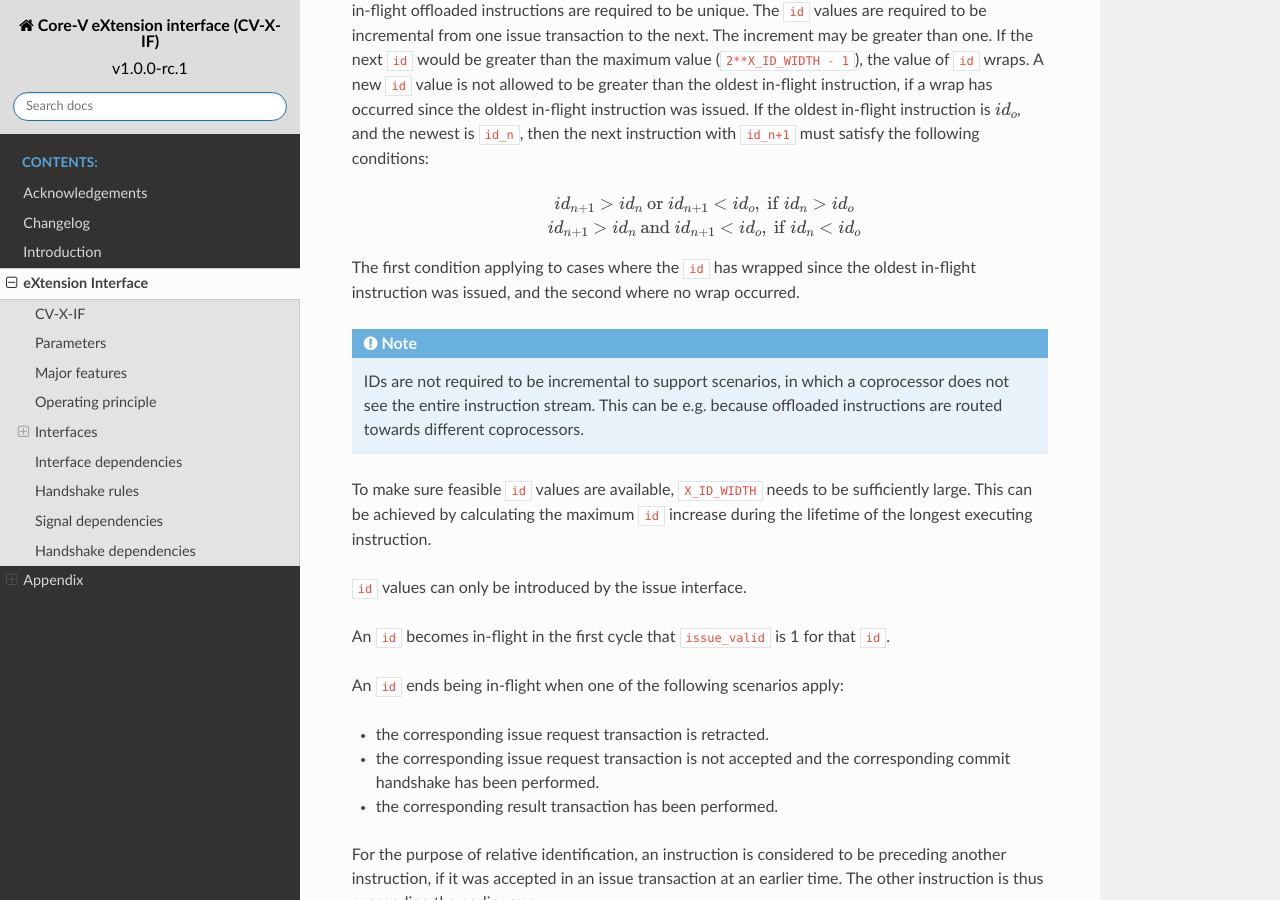
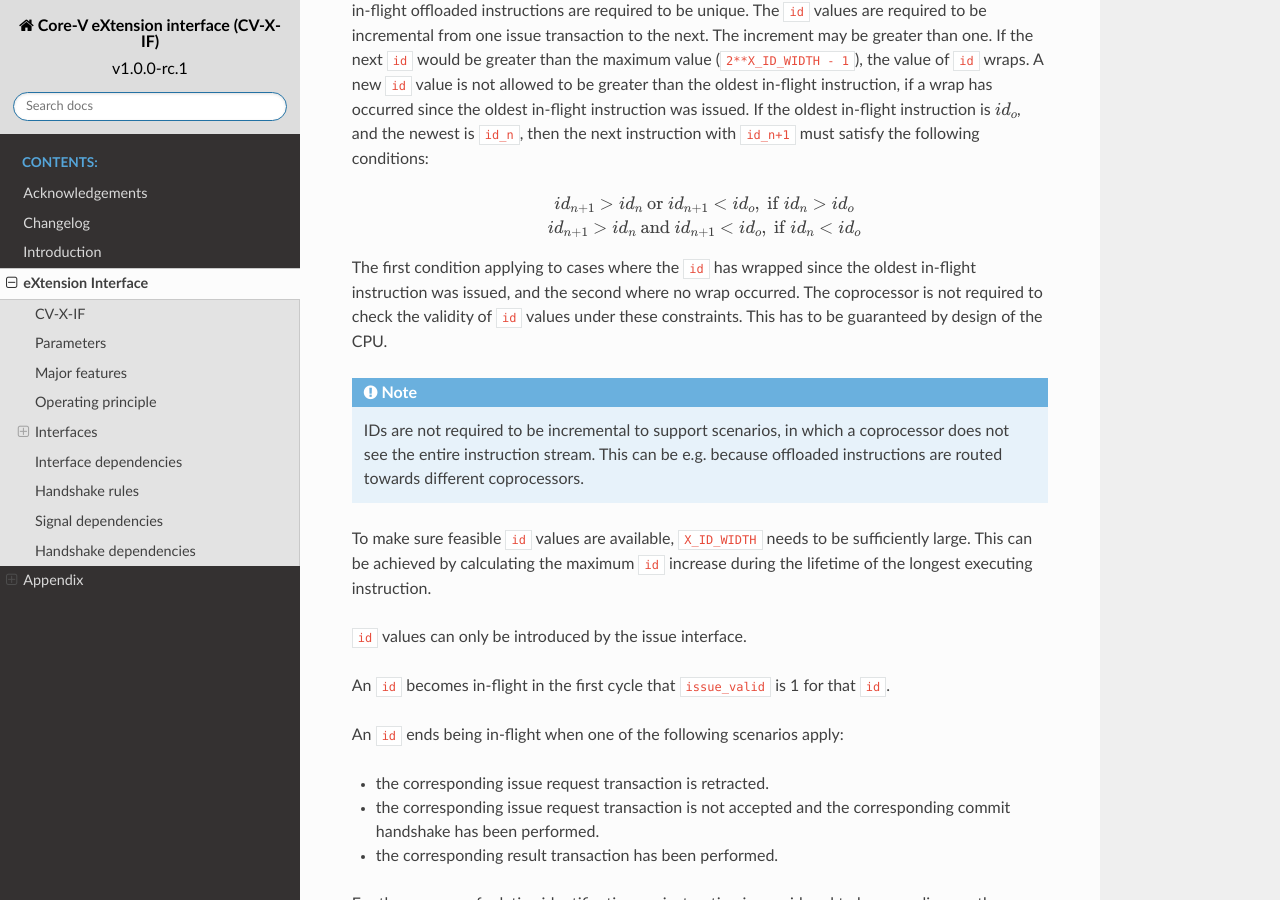
Before and after one commit to openhwgroup/core-v-xif, a Sphinx documentation site: the page built from docs/source/x_ext.rst, in a window 1280 px wide and 900 px high, scrolled down 4994 px. Built offline with Sphinx 7.4.7 and the Read the Docs theme 2.0.0, drawn with Linux system fonts in a browser that asks for light colours.

Commit message:
Clarifying that the coprocessor has no obligation to verify ID values

```diff
--- a/docs/source/x_ext.rst
+++ b/docs/source/x_ext.rst
@@ -266,7 +266,8 @@ If the oldest in-flight instruction is :math:`id_o`, and the newest is ``id_n``,
   \end{gather}
 
 The first condition applying to cases where the ``id`` has wrapped since the oldest in-flight instruction was issued, and the second where no wrap occurred.
-
+The |coprocessor| is not required to check the validity of ``id`` values under these constraints.
+This has to be guaranteed by design of the CPU.
 
 .. note::
   IDs are not required to be incremental to support scenarios, in which a coprocessor does not see the entire instruction stream.
```
